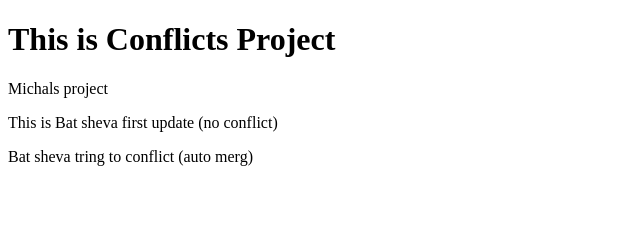
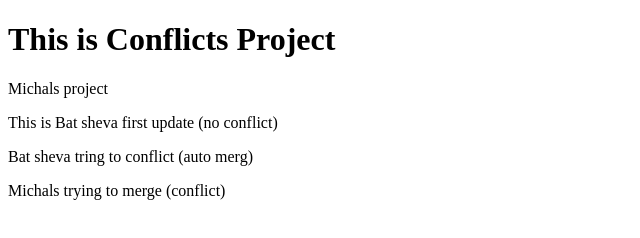
Before and after one commit to meanochi/conflicts, a plain HTML site: page index.html in a window 1280 px wide. Shown: the whole page, without its empty margins (0-640 px from the left). Drawn offline with Linux system fonts and the light colour scheme.

Commit message:
michals update (conflict)

```diff
--- a/index.html
+++ b/index.html
@@ -10,5 +10,6 @@
    <p>Michals project</p>
    <p>This is Bat sheva first update (no conflict)</p>
    <p>Bat sheva tring to conflict (auto merg)</p>
+   <p>Michals trying to merge (conflict)</p>
 </body>
 </html>
```
